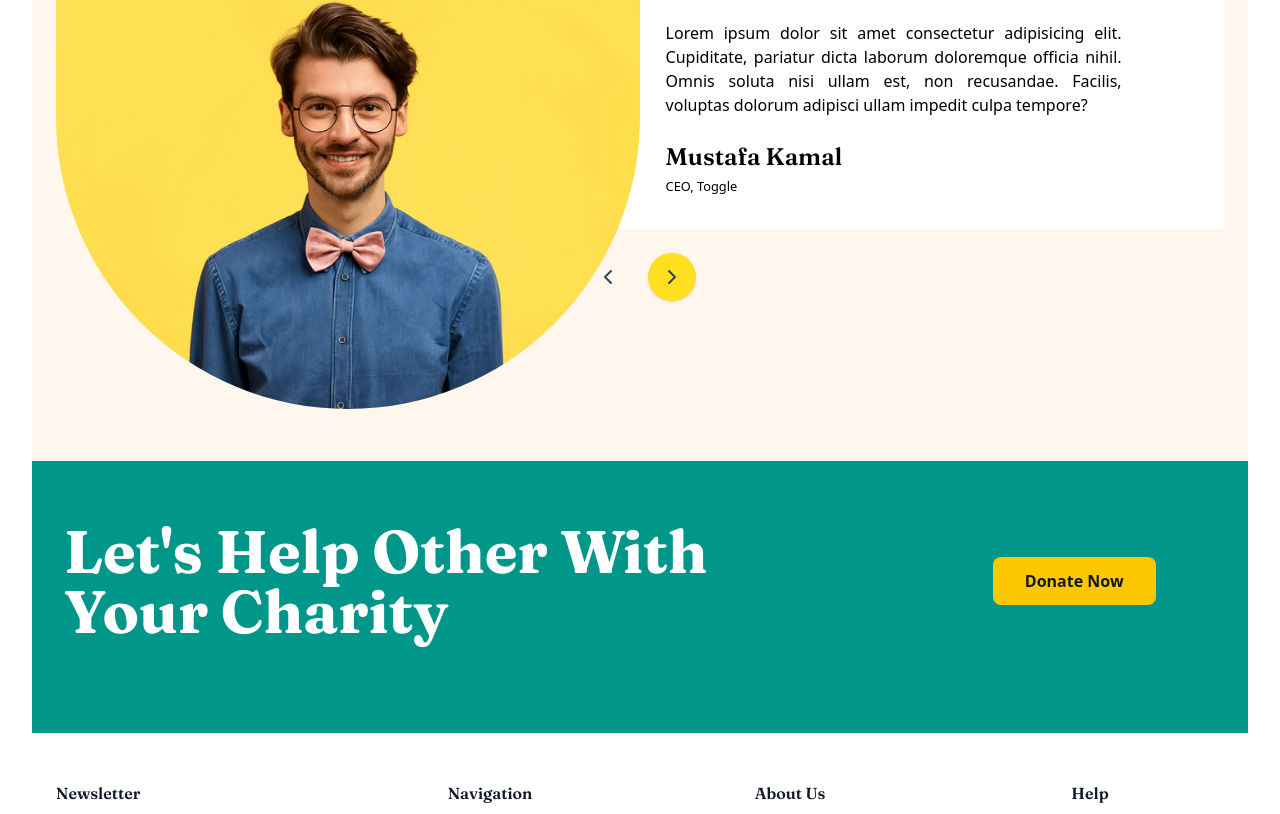
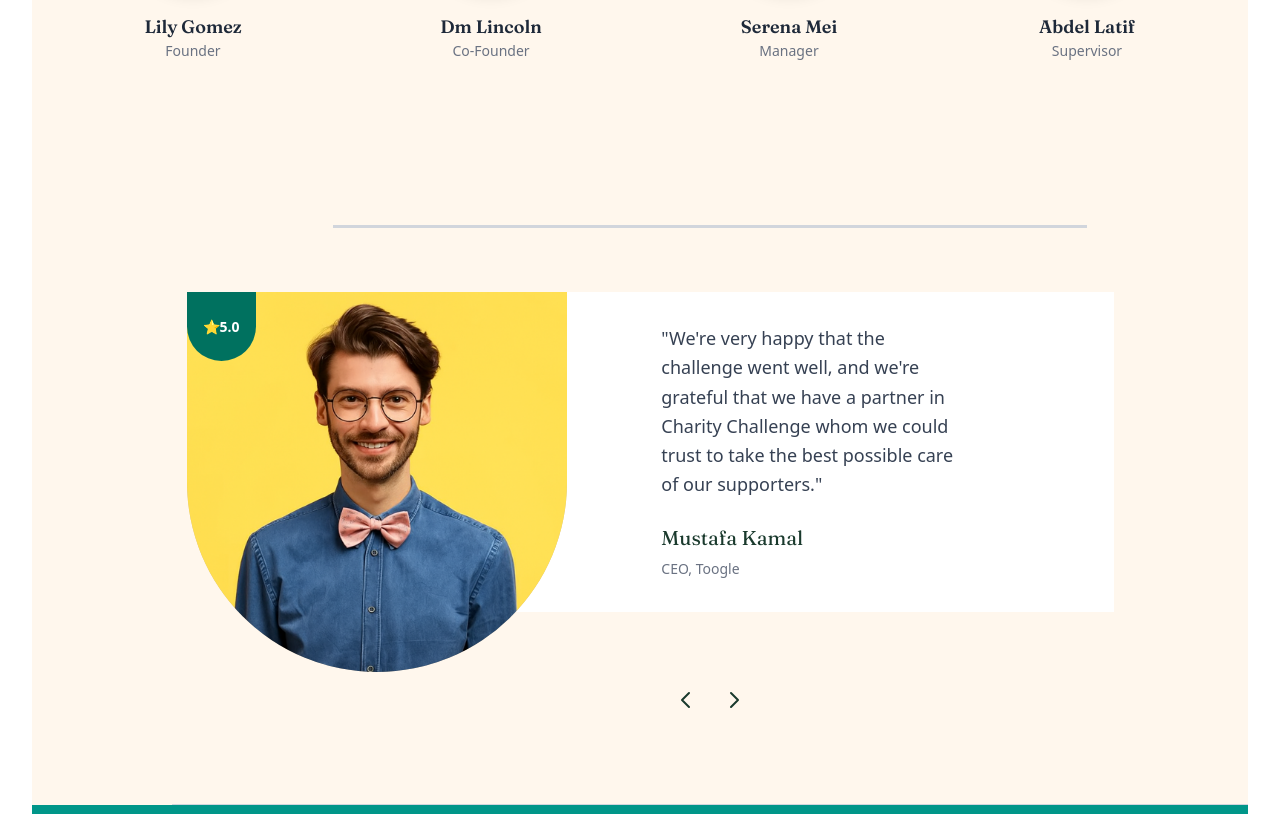
Before and after one commit to PanchoPereyra/TP_Final, a React (Vite) app: page / in a window 1280 px wide. Shown: the part 3146-3960 px from the top of the page. Built offline with nearby package versions, Linux system fonts and the light colour scheme.

Commit message:
Modificando el archivo README

```diff
--- a/src/components/AboutUs.jsx
+++ b/src/components/AboutUs.jsx
@@ -4,7 +4,7 @@ function AboutUs() {
         <>
             <section className="bg-orange-50 px-6 py-16">
                 <div className="flex max-w-7xl mx-auto items-center">
-                    <div className="relative">
+                    <div className="relative h-170">
 
                         {/* IMAGEN*/}
                         <img
@@ -14,7 +14,7 @@ function AboutUs() {
                         />
                     </div>
 
-                    <div className="bg-white pl-3 pt-8 pr-8 text-justify w-3/4 mr-30">
+                    <div className="bg-white pl-3 pt-8 pr-8 text-justify w-3/4 mr-30 ">
                         <h2 className="text-5xl text-gray-900 font-fraunces text-justify ml-25">About Us</h2>
                         <hr className="border-gray-300 w-[25%] border-t-3 mt-2 ml-25" ></hr>
                         <p className="text-gray-600 text-justify ml-25 pt-5 pb-8 pr-20">
--- a/src/components/Testimonial.jsx
+++ b/src/components/Testimonial.jsx
@@ -4,49 +4,59 @@ import { ChevronLeft, ChevronRight } from "lucide-react";
 function Testimonial() {
     return (
         <>
-            <section className="mb-24 px-6 py-16 relative bg-orange-50">
+            <section className="bg-orange-50 relative ml-35">
+                <hr className="border-gray-300 w-7/10 border-t-3 mx-auto mt-25"></hr>
 
-                <div className="relative">
-                    {/* IMAGEN*/}
-                    <img
-                        src="/imagenes/mustafa_fondo_amarillo.png"
-                        alt="Mustafa Kamal"
-                        className="absolute z-1 top-0 left-0 w-1/2 min-h-[420px] object-cover rounded-b-full"
-                    />
+                <div className="flex justify-center py-16 relative">
+                    <div className="flex items-center w-[75%] bg-white relative">
+                        <div className="absolute left-0 top-0 -ml-30 z-20">
+                            <div className="w-[380px] h-[380px] bg-[#d1bfa7] rounded-b-full overflow-hidden">
+                                <img
+                                    src="/imagenes/mustafa_fondo_amarillo.png"
+                                    alt="About us"
+                                    className="w-full h-full object-cover object-top"
+                                />
+                            </div>
 
-                    {/* ESTRELLA */}
-                    <div className="absolute top-6 left-6 bg-green-600 text-white text-sm px-3 py-1 rounded-full flex items-center gap-1">
-                        <span className="text-yellow-300">★</span>
-                        5.0
+                            {/* ESTRELLA */}
+                            <div className="absolute top-0 left-0 bg-[#00715F] text-white px-4 py-[6.5%] rounded-b-full flex items-center font-semibold text-sm">
+                                <span>⭐5.0</span>
+                            </div>
+                        </div>
+                        <div className="ml-[40%] text-left p-8 relative z-20 w-[45%]" >
+                            <p className="text-gray-700 text-lg leading-relaxed mb-6">
+                                "We're very happy that the challenge went well, and we're grateful
+                                that we have a partner in Charity Challenge whom we could trust to
+                                take the best possible care of our supporters."
+                            </p>
+                            <h3 className="text-xl font-fraunces text-[#1A3A2D] mb-1">Mustafa Kamal</h3>
+                            <span className="text-gray-500 text-sm">CEO, Toogle</span>
+                        </div>
                     </div>
                 </div>
 
-                {/* TEXTO */}
-                <div className="bg-white relative ml-[45%] pl-6 flex items-center h-full bg-right">
-                    <div className="py-8 px-15 max-w-xl bg-withe text-justify">
-                        <p>
-                            Lorem ipsum dolor sit amet consectetur adipisicing elit. Cupiditate,
-                            pariatur dicta laborum doloremque officia nihil. Omnis soluta nisi
-                            ullam est, non recusandae. Facilis, voluptas dolorum adipisci ullam
-                            impedit culpa tempore?
-                        </p>
-                        <h3 className="mt-6 font-semibold text-2xl font-fraunces">Mustafa Kamal</h3>
-                        <small>CEO, Toggle</small>
+
+                <div className="flex justify-center gap-6">
+                    <div className="flex items-center justify-center ">
+
+                        {/* FLECHA IZQUIERDA */}
+                        <button className="relative p-3 rounded-full bg-transparent group hover:bg-[#FDD65B]/40 transition-colors overflow-visible">
+                            <svg className="w-6 h-6 text-[#1A3A2D] relative z-10" viewBox="0 0 24 24" fill="none" stroke="currentColor">
+                                <path d="M15 19l-7-7 7-7" strokeWidth="2" strokeLinecap="round" strokeLinejoin="round" />
+                            </svg>
+                            <span className="absolute -bottom-0 -left-0 w-6 h-6 border-2 border-[#FDD65B] border-r-transparent border-t-transparent rounded-bl-full opacity-0 group-hover:opacity-100 transition-all duration-200 pointer-events-none" />
+                        </button>
+
+                        {/* FLECHA DERECHA */}
+                        <button className="relative p-3 rounded-full bg-transparent group hover:bg-[#FDD65B]/40 transition-colors overflow-visible">
+                            <svg className="w-6 h-6 text-[#1A3A2D] relative z-10" viewBox="0 0 24 24" fill="none" stroke="currentColor">
+                                <path d="M9 5l7 7-7 7" strokeWidth="2" strokeLinecap="round" strokeLinejoin="round" />
+                            </svg>
+                            <span className="absolute top-0 right-0 w-6 h-6 border-2 border-[#FDD65B] border-l-transparent border-b-transparent rounded-tr-full opacity-0 group-hover:opacity-100 transition-all duration-200 pointer-events-none" />
+                        </button>
                     </div>
                 </div>
-
-                {/* BOTONES */}
-                <div className="flex justify-center space-x-4 mt-6">
-                    {/* IZQUIERDA */}
-                    <button className="p-3 rounded-full hover:bg-gray-200 transition">
-                        <ChevronLeft className="w-6 h-6 text-gray-700" />
-                    </button>
-                    {/* DERECHA */}
-                    <button className="p-3 rounded-full bg-yellow-300 hover:bg-yellow-400 transition shadow">
-                        <ChevronRight className="w-6 h-6 text-gray-700" />
-                    </button>
-                </div>
-
+                <div className="border-t border-gray-300 mt-20"></div>
             </section>
 
 
```
Also changed, not shown: public/imagenes/Imagen_proyecto_completo.png (added), 1 other file (tests, documents, lock files or other folders).
